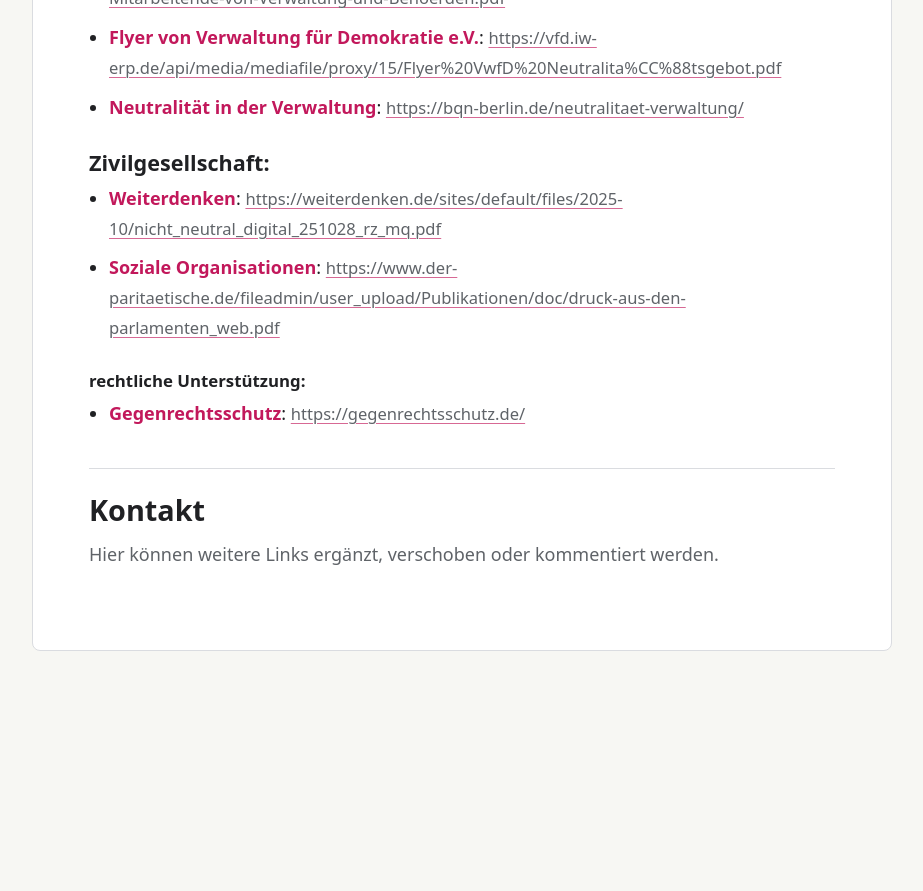
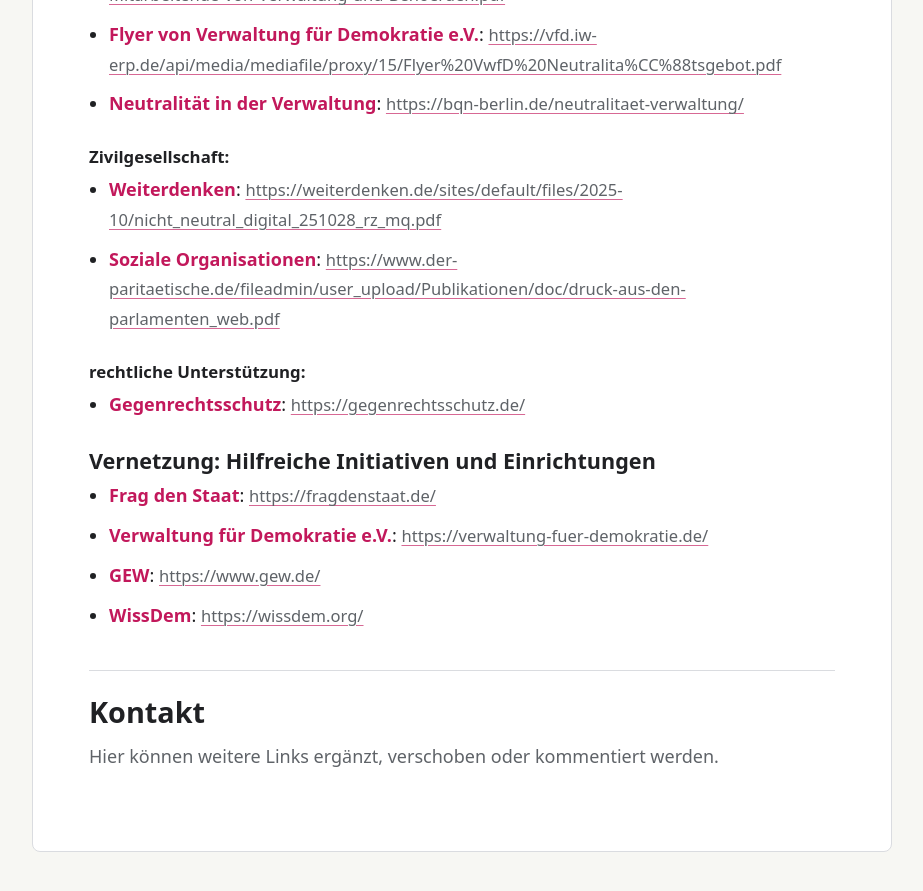
Before and after one commit to wpruser/wissenspool-demokratie.net, a Jekyll site: the page built from index.md, in a window 1280 px wide and 900 px high, scrolled down 2046 px. Shown: the top 891 px of the window, without its empty margins (178-1101 px from the left). Built offline with Jekyll 4.4.1, drawn with Linux system fonts in a browser that asks for light colours; before the commit the page ends 2745 px from its top, so only the background shows below that.

Commit message:
Update index.md

```diff
--- a/index.md
+++ b/index.md
@@ -15,12 +15,12 @@ Aktuell geschieht dies häufig, indem demokratische, menschenrechtliche oder ant
 
 ### Problemanalyse und Beispiele
 
-**Hintergrund Neutralität**
+#### Hintergrund Neutralität
 - [Weaponized Neutrality](https://verfassungsblog.de/weaponized-neutrality/)
 - [Neutralitätsgebot:Video](https://media.ccc.de/v/39c3-wer-hat-angst-vor-dem-neutralitatsgebot#t=1841)
 - [Mäßigungsgebot](https://www.bundestag.de/resource/blob/650184/57e48f43ca79df7039003aff9850f8c9/WD-6-045-19-pdf-data.pdf)
 
-**weiterführende Informationen**
+#### weiterführende Informationen
 - [Verwaltung](https://verfassungsblog.de/akten-anfragen-autoritarismus/)
 - [Szenarien](https://www.amadeu-antonio-stiftung.de/szenario-sachsen-anhalt/)
 - [Antiauthoritarian Stack](https://antiauthoritarian.com/de)
@@ -45,12 +45,19 @@ Aktuell geschieht dies häufig, indem demokratische, menschenrechtliche oder ant
 - [Flyer von Verwaltung für Demokratie e.V.](https://vfd.iw-erp.de/api/media/mediafile/proxy/15/Flyer%20VwfD%20Neutralita%CC%88tsgebot.pdf)
 - [Neutralität in der Verwaltung](https://bqn-berlin.de/neutralitaet-verwaltung/)
 
-### Zivilgesellschaft:
+#### Zivilgesellschaft:
 - [Weiterdenken](https://weiterdenken.de/sites/default/files/2025-10/nicht_neutral_digital_251028_rz_mq.pdf)
 - [Soziale Organisationen](https://www.der-paritaetische.de/fileadmin/user_upload/Publikationen/doc/druck-aus-den-parlamenten_web.pdf)
 
 #### rechtliche Unterstützung:
 - [Gegenrechtsschutz](https://gegenrechtsschutz.de/)
+
+### Vernetzung: Hilfreiche Initiativen und Einrichtungen
+- [Frag den Staat](https://fragdenstaat.de/)
+- [Verwaltung für Demokratie e.V.](https://verwaltung-fuer-demokratie.de/)
+- [GEW](https://www.gew.de/)
+- [WissDem](https://wissdem.org/)
+
 
 
 
```
